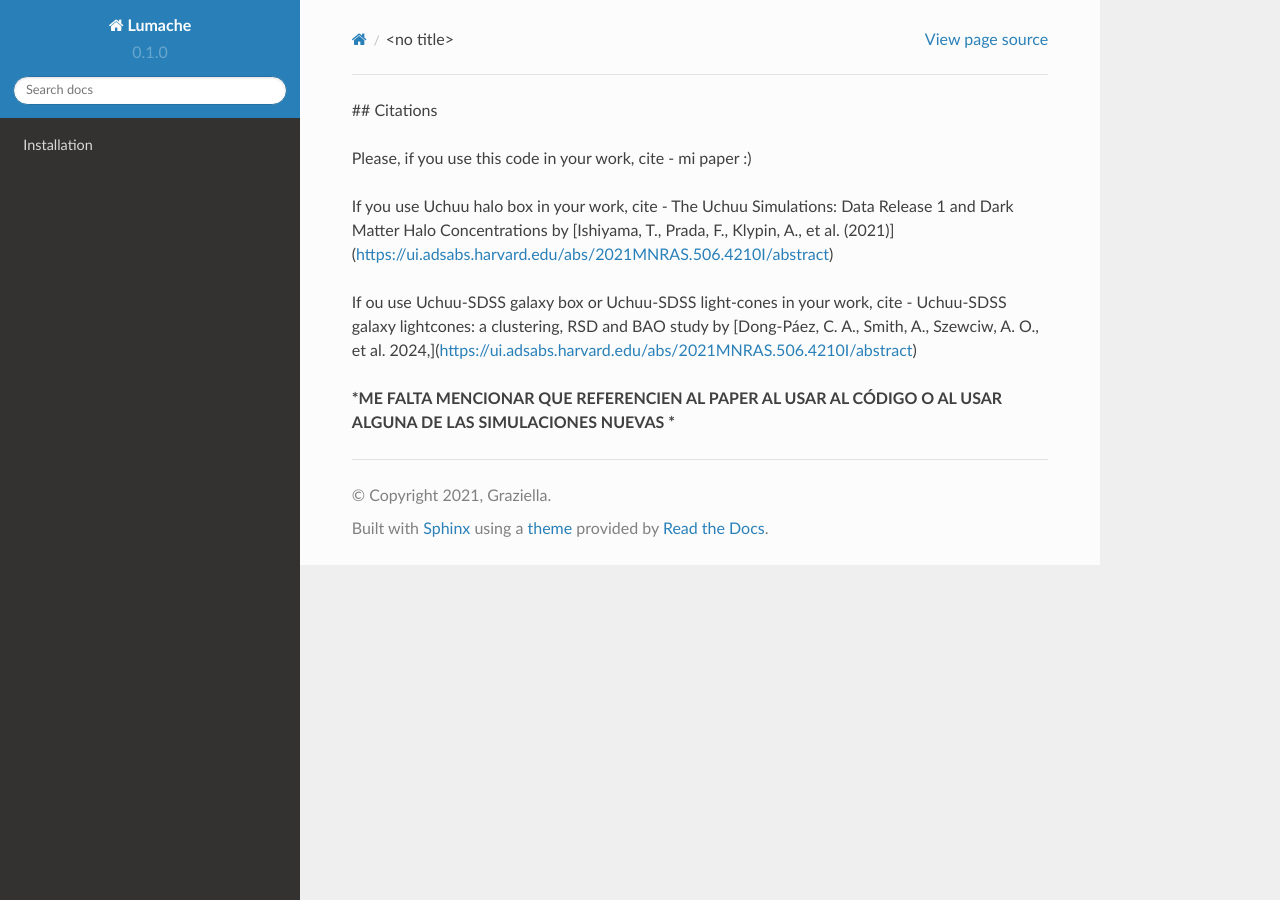
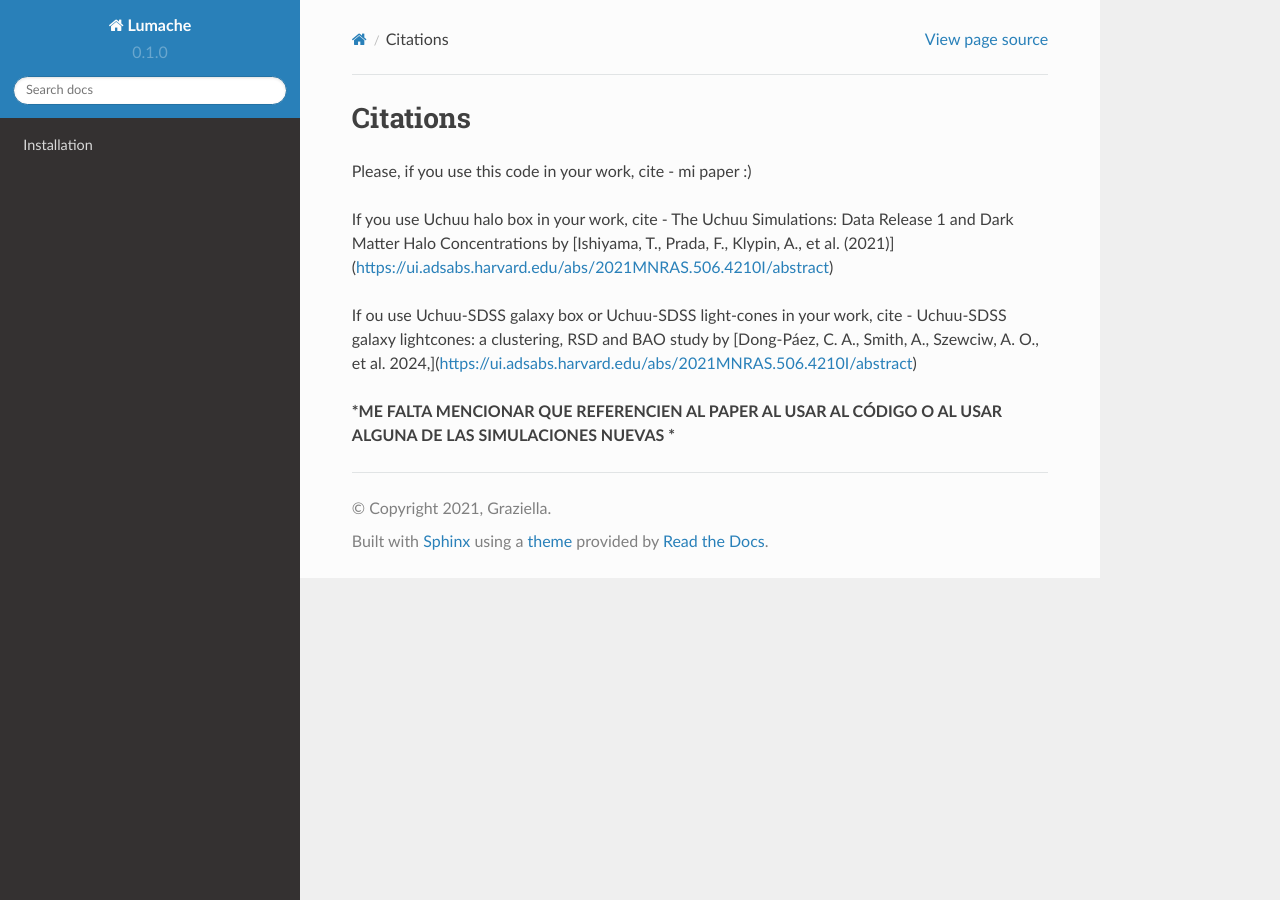
Before and after one commit to elenaferga/FBP, a Sphinx documentation site: the page built from docs/source/citations.rst, in a window 1280 px wide. Built offline with Sphinx 7.4.7 and the Read the Docs theme 2.0.0, drawn with Linux system fonts in a browser that asks for light colours.

Commit message:
Update citations.rst

```diff
--- a/docs/source/citations.rst
+++ b/docs/source/citations.rst
@@ -1,4 +1,5 @@
-## Citations
+Citations
+=========
 
 Please, if you use this code in your work, cite
 - mi paper :)
```
